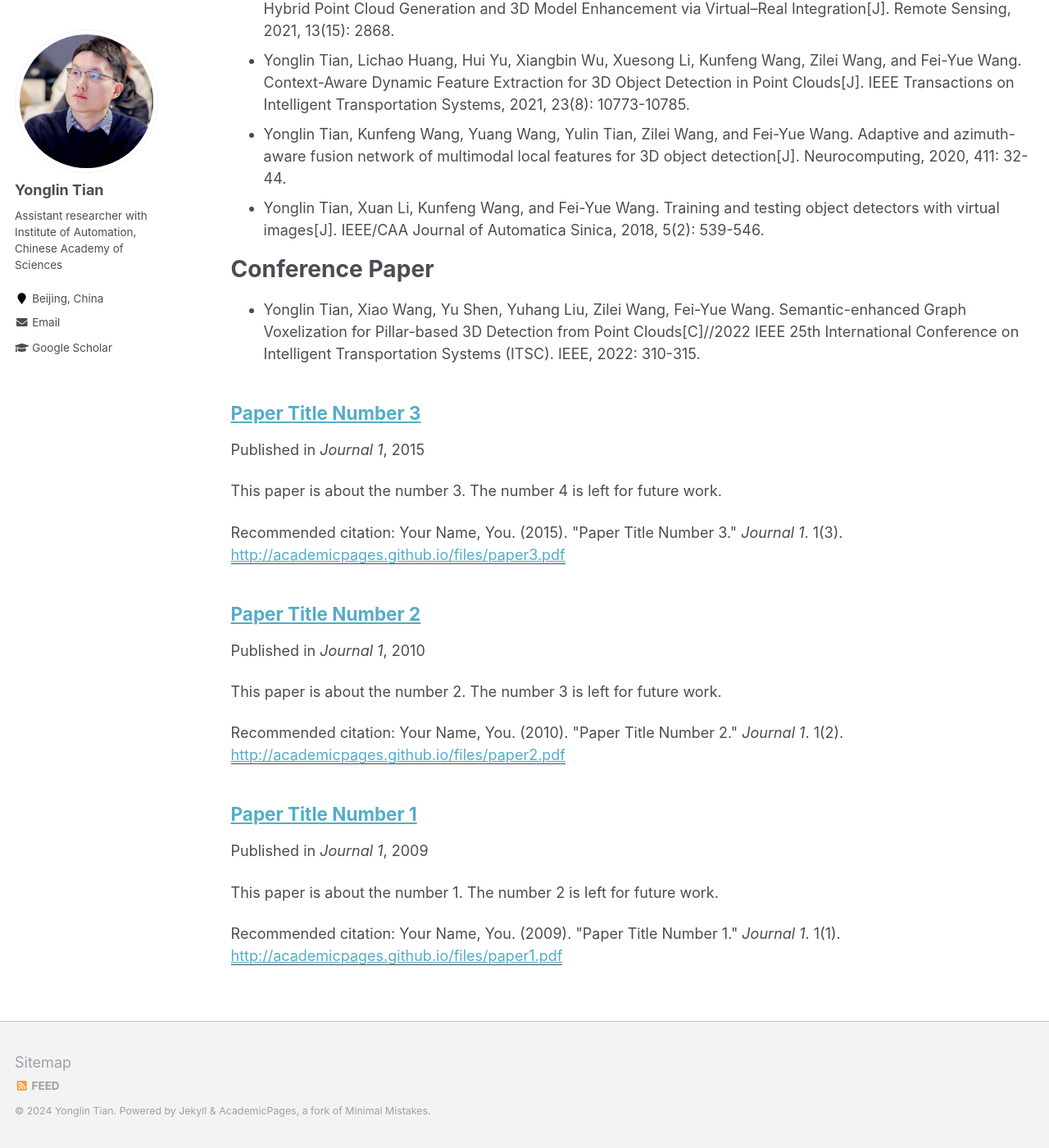
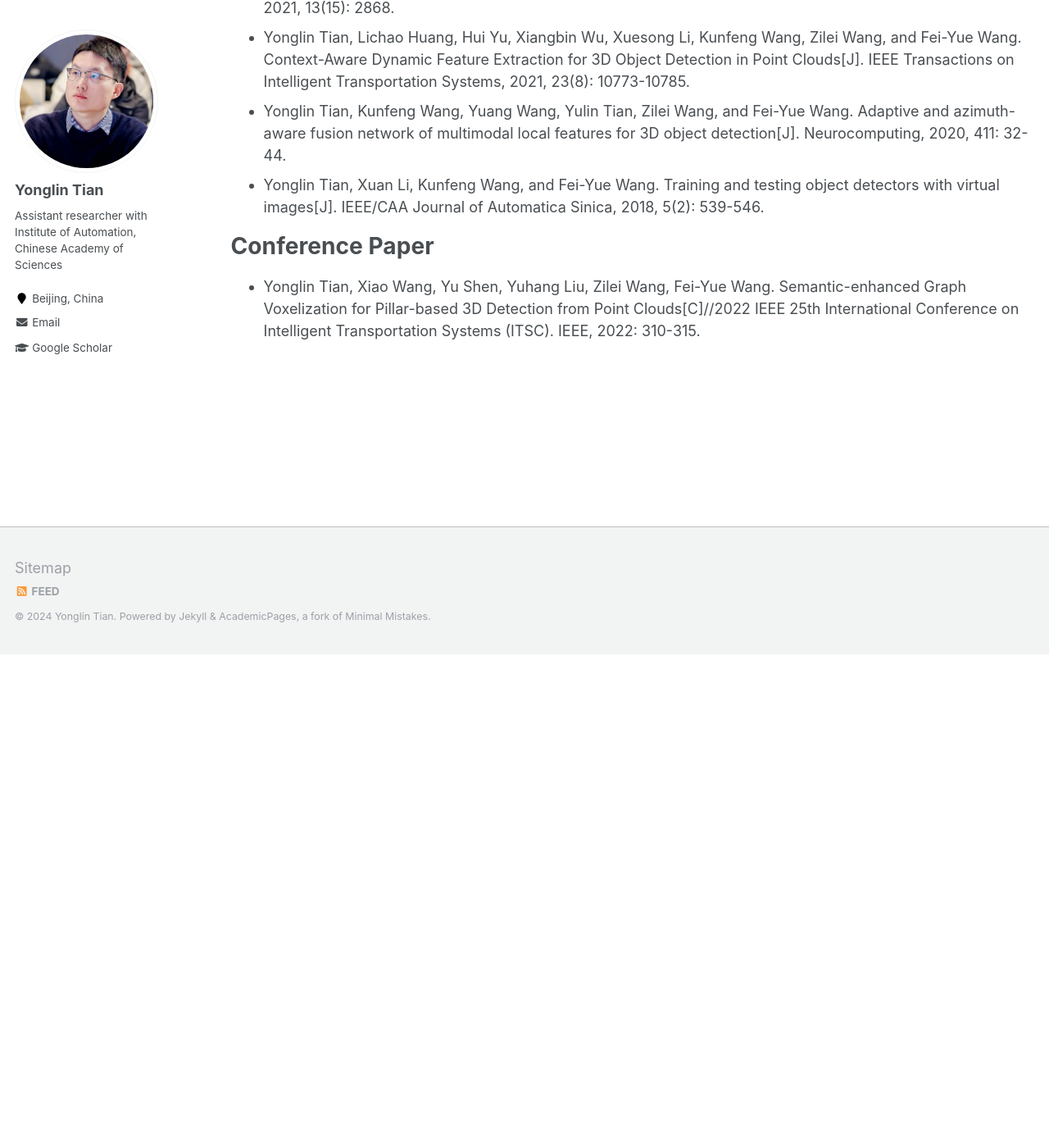
Before and after one commit to Hub-Tian/hub-tian.github.io, a Jekyll site: the page built from _pages/publications.md, in a window 1280 px wide and 1400 px high, scrolled down 602 px. Shown: the whole window at 82% size. Built offline with Jekyll 4.4.1, drawn with Linux system fonts in a browser that asks for light colours.

Commit message:
add personal info11

```diff
--- a/_pages/publications.md
+++ b/_pages/publications.md
@@ -25,7 +25,7 @@ Conference Paper
 
 
 
-{% if author.googlescholar %}
+<!-- {% if author.googlescholar %}
   You can also find my articles on <u><a href="{{author.googlescholar}}">my Google Scholar profile</a>.</u>
 {% endif %}
 
@@ -33,4 +33,4 @@ Conference Paper
 
 {% for post in site.publications reversed %}
   {% include archive-single.html %}
-{% endfor %}
+{% endfor %} -->
--- a/_publications/2009-10-01-paper-title-number-1.md
+++ /dev/null
@@ -1,15 +0,0 @@
----
-title: "Paper Title Number 1"
-collection: publications
-permalink: /publication/2009-10-01-paper-title-number-1
-excerpt: 'This paper is about the number 1. The number 2 is left for future work.'
-date: 2009-10-01
-venue: 'Journal 1'
-paperurl: 'http://academicpages.github.io/files/paper1.pdf'
-citation: 'Your Name, You. (2009). &quot;Paper Title Number 1.&quot; <i>Journal 1</i>. 1(1).'
----
-This paper is about the number 1. The number 2 is left for future work.
-
-[Download paper here](http://academicpages.github.io/files/paper1.pdf)
-
-Recommended citation: Your Name, You. (2009). "Paper Title Number 1." <i>Journal 1</i>. 1(1).
--- a/_publications/2010-10-01-paper-title-number-2.md
+++ /dev/null
@@ -1,15 +0,0 @@
----
-title: "Paper Title Number 2"
-collection: publications
-permalink: /publication/2010-10-01-paper-title-number-2
-excerpt: 'This paper is about the number 2. The number 3 is left for future work.'
-date: 2010-10-01
-venue: 'Journal 1'
-paperurl: 'http://academicpages.github.io/files/paper2.pdf'
-citation: 'Your Name, You. (2010). &quot;Paper Title Number 2.&quot; <i>Journal 1</i>. 1(2).'
----
-This paper is about the number 2. The number 3 is left for future work.
-
-[Download paper here](http://academicpages.github.io/files/paper2.pdf)
-
-Recommended citation: Your Name, You. (2010). "Paper Title Number 2." <i>Journal 1</i>. 1(2).
--- a/_publications/2015-10-01-paper-title-number-3.md
+++ /dev/null
@@ -1,15 +0,0 @@
----
-title: "Paper Title Number 3"
-collection: publications
-permalink: /publication/2015-10-01-paper-title-number-3
-excerpt: 'This paper is about the number 3. The number 4 is left for future work.'
-date: 2015-10-01
-venue: 'Journal 1'
-paperurl: 'http://academicpages.github.io/files/paper3.pdf'
-citation: 'Your Name, You. (2015). &quot;Paper Title Number 3.&quot; <i>Journal 1</i>. 1(3).'
----
-This paper is about the number 3. The number 4 is left for future work.
-
-[Download paper here](http://academicpages.github.io/files/paper3.pdf)
-
-Recommended citation: Your Name, You. (2015). "Paper Title Number 3." <i>Journal 1</i>. 1(3).
```
Also changed, not shown: other parts of _pages/publications.md (+1 -1 lines).
